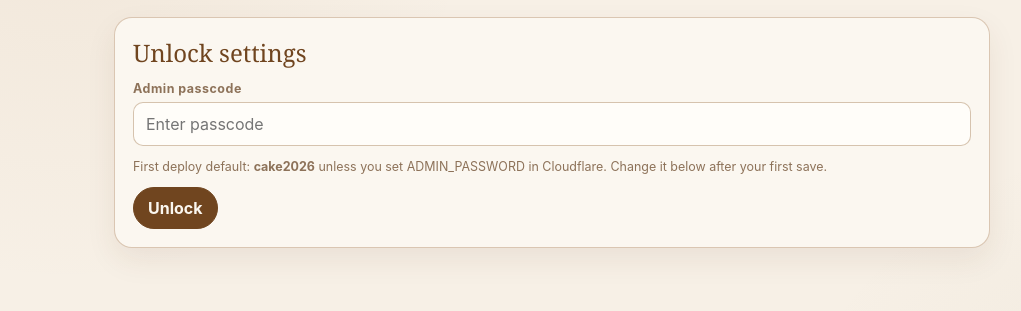
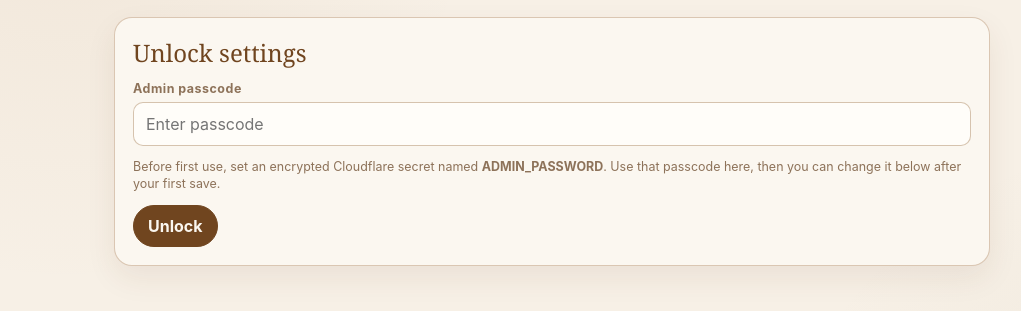
Before and after one commit to TheJollyCoder/vow-renewal-cake-vote, a website: page public/setup/index.html in a window 1280 px wide. Shown: the part 131-442 px from the top of the page, without its empty margins (88-1109 px from the left). Drawn offline with Linux system fonts and the light colour scheme.

Commit message:
Harden setup security in public/setup/index.html

```diff
--- a/public/setup/index.html
+++ b/public/setup/index.html
@@ -23,7 +23,7 @@
         <div class="field">
           <label for="admin-password">Admin passcode</label>
           <input id="admin-password" type="password" autocomplete="current-password" placeholder="Enter passcode" />
-          <p class="form-help">First deploy default: <strong>cake2026</strong> unless you set ADMIN_PASSWORD in Cloudflare. Change it below after your first save.</p>
+          <p class="form-help">Before first use, set an encrypted Cloudflare secret named <strong>ADMIN_PASSWORD</strong>. Use that passcode here, then you can change it below after your first save.</p>
         </div>
       </div>
       <div style="margin-top:12px"><button id="unlock-btn" class="primary-btn" type="button">Unlock</button></div>
```
